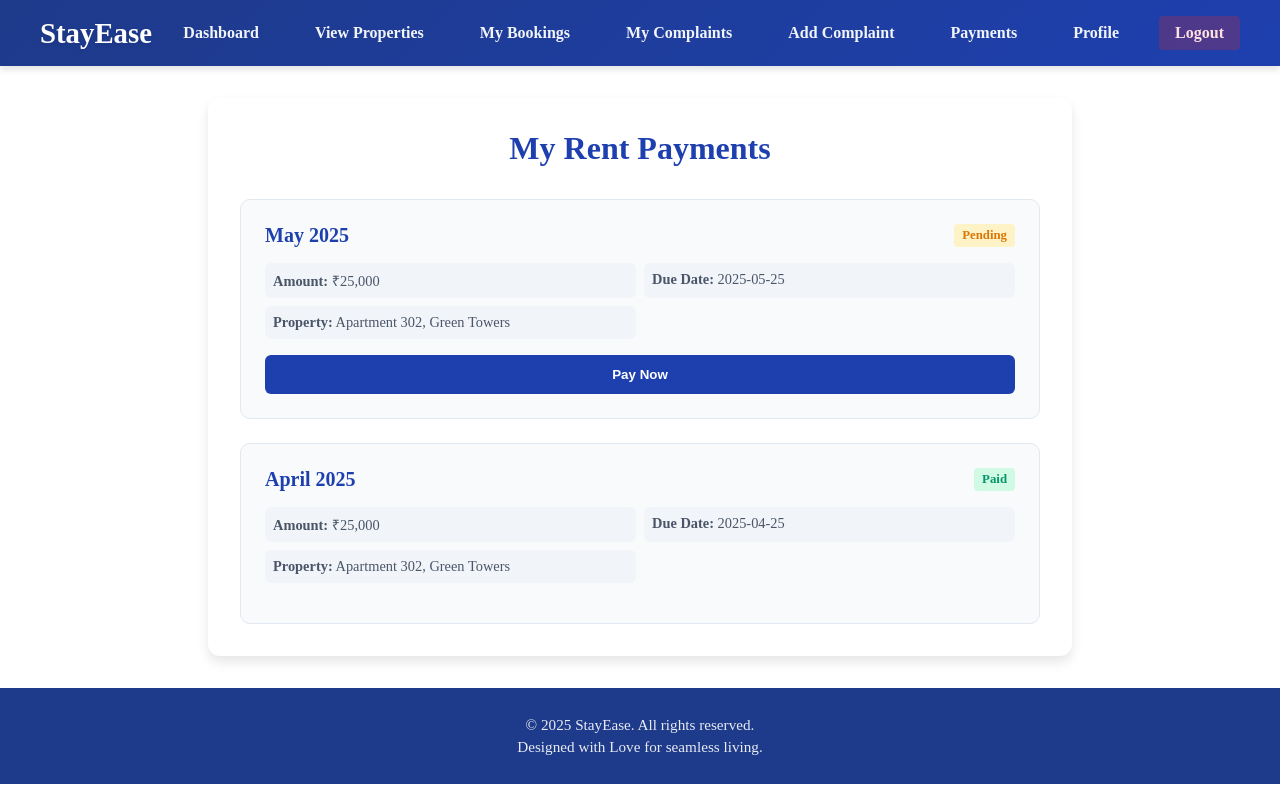
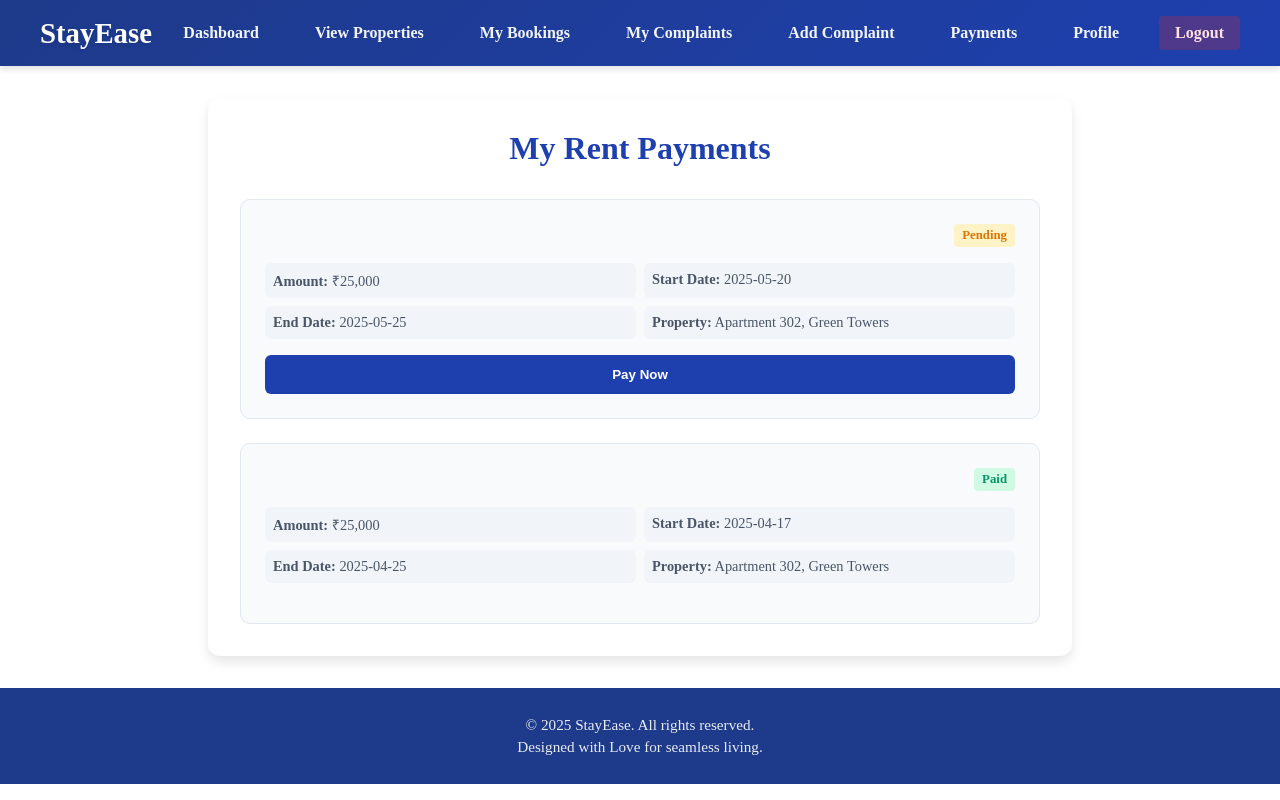
Before and after one commit to kavinsagar532/StayEase, a React (Vite) app: page /tenant/payments in a window 1280 px wide. Built offline with nearby package versions, Linux system fonts and the light colour scheme.

Commit message:
changed fields in payments

```diff
--- a/src/components/pages/Tenant/TenantPayments.jsx
+++ b/src/components/pages/Tenant/TenantPayments.jsx
@@ -5,17 +5,17 @@ import '../../../styles/Tenant/TenantPayments.css';
 const initialPayments = [
   {
     id: 1,
-    month: 'May 2025',
     amount: 25000,
-    dueDate: '2025-05-25',
+    startDate: '2025-05-20',
+    endDate: '2025-05-25',
     status: 'Pending',
     propertyAddress: 'Apartment 302, Green Towers'
   },
   {
     id: 2,
-    month: 'April 2025',
     amount: 25000,
-    dueDate: '2025-04-25',
+    startDate: '2025-04-17',
+    endDate: '2025-04-25',
     status: 'Paid',
     propertyAddress: 'Apartment 302, Green Towers'
   }
@@ -54,7 +54,6 @@ export default function TenantPayments() {
     switch(status.toLowerCase()) {
       case 'paid': return 'payment-status-paid';
       case 'pending': return 'payment-status-pending';
-      case 'overdue': return 'payment-status-overdue';
       default: return '';
     }
   };
@@ -81,7 +80,10 @@ export default function TenantPayments() {
                 <strong>Amount:</strong> ₹{payment.amount.toLocaleString()}
               </div>
               <div className="payment-detail">
-                <strong>Due Date:</strong> {payment.dueDate}
+                <strong>Start Date:</strong> {payment.startDate}
+              </div>
+              <div className="payment-detail">
+                <strong>End Date:</strong> {payment.endDate}
               </div>
               <div className="payment-detail">
                 <strong>Property:</strong> {payment.propertyAddress}
```
